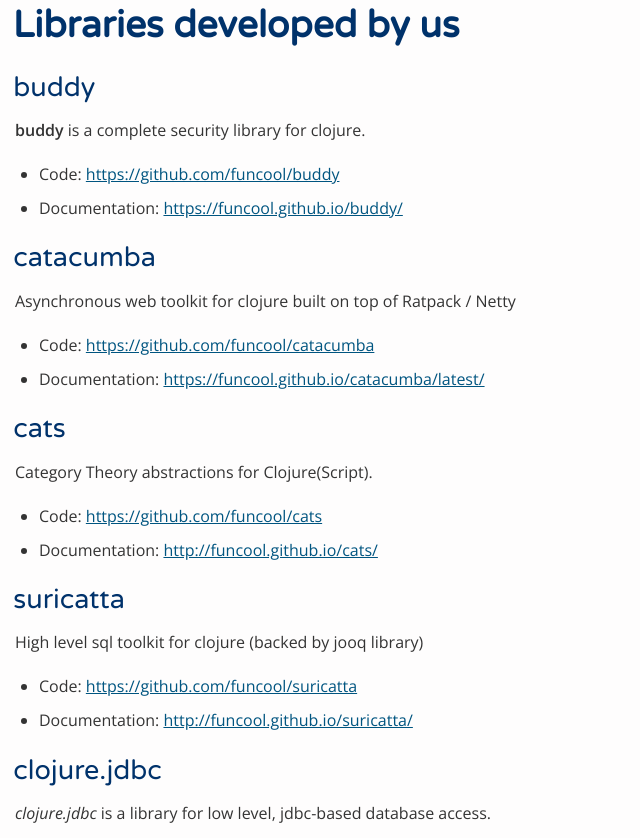
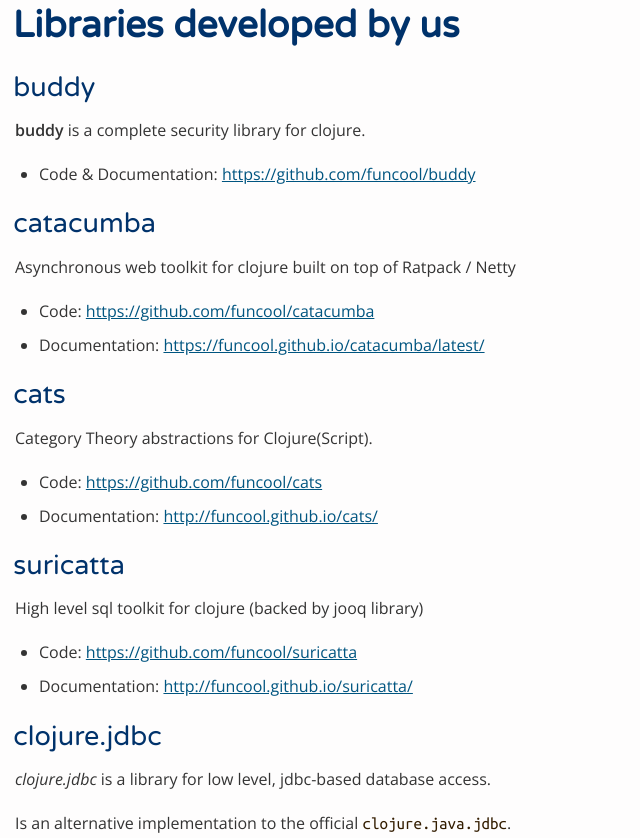
Before and after one commit to funcool/doc, a plain HTML site: page index.html in a window 1280 px wide. Shown: the part 1835-2673 px from the top of the page, without its empty margins (0-640 px from the left). Drawn offline with nearby package versions, Linux system fonts and the light colour scheme.

Commit message:
Update index.html

```diff
--- a/index.html
+++ b/index.html
@@ -968,10 +968,7 @@ contribute to our projects.</p>
 <div class="ulist">
 <ul>
 <li>
-<p>Code: <a href="https://github.com/funcool/buddy" class="bare">https://github.com/funcool/buddy</a></p>
-</li>
-<li>
-<p>Documentation: <a href="https://funcool.github.io/buddy/" class="bare">https://funcool.github.io/buddy/</a></p>
+<p>Code &amp; Documentation: <a href="https://github.com/funcool/buddy" class="bare">https://github.com/funcool/buddy</a></p>
 </li>
 </ul>
 </div>
@@ -1358,7 +1355,7 @@ HTTP &amp; WebSocket clients.</p>
 </div>
 <div id="footer">
 <div id="footer-text">
-Last updated 2016-04-27 21:34:50 EEST
+Last updated 2016-04-27 21:36:34 EEST
 </div>
 </div>
 </body>
```
